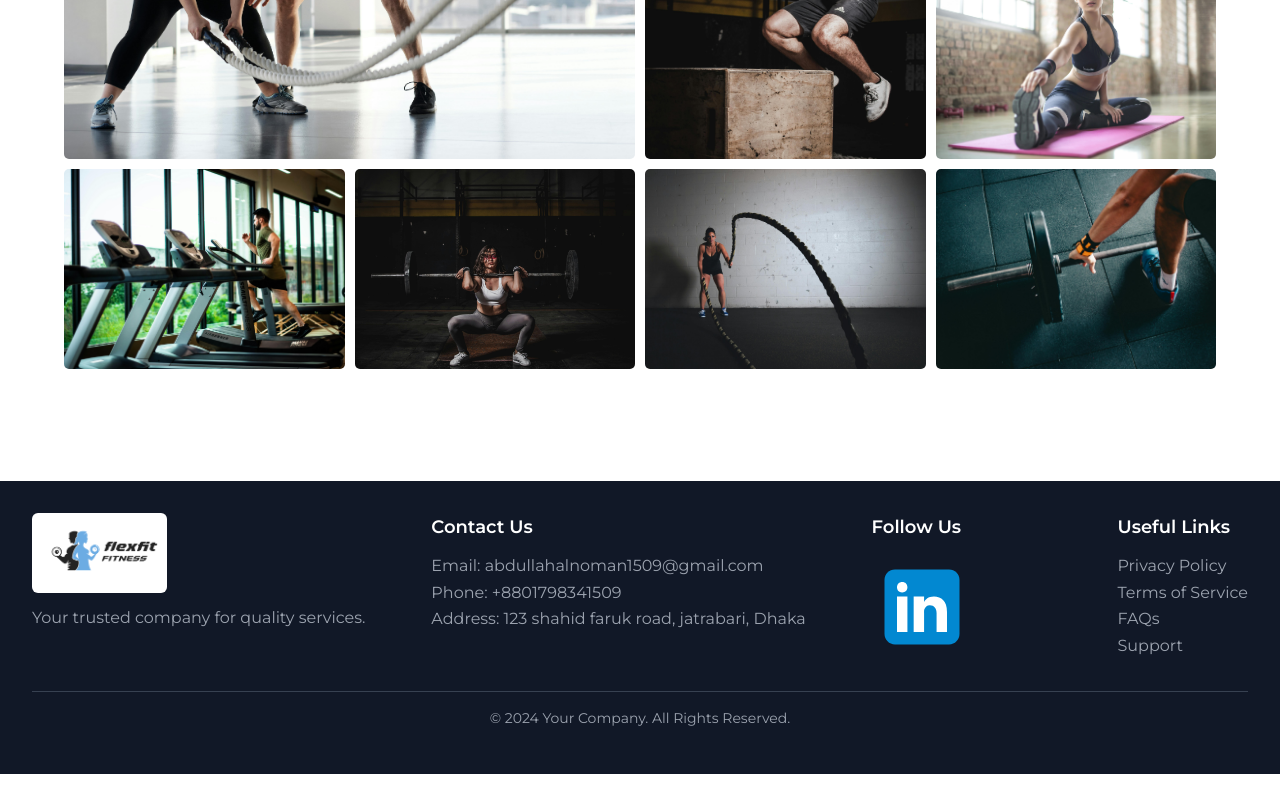
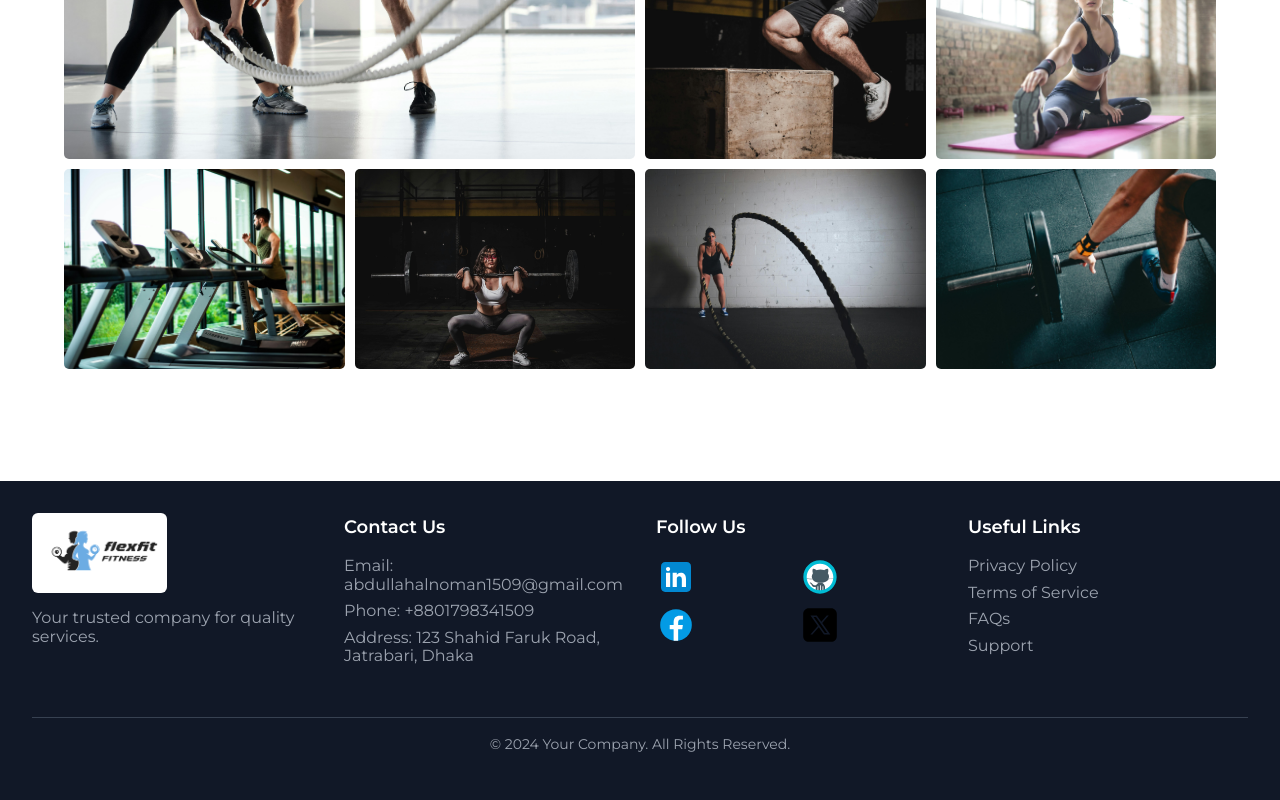
Before and after one commit to MIRNOMAN/FlexFit-Equipment-Accessories--client, a React (Vite) app: page / in a window 1280 px wide. Shown: the part 4402-5202 px from the top of the page. Before the commit the page ends 5176 px from the top, so only its background shows below. Built offline with nearby package versions, Linux system fonts and the light colour scheme.

Commit message:
create footer successfully

```diff
--- a/src/share/Footer.tsx
+++ b/src/share/Footer.tsx
@@ -2,10 +2,10 @@ import logo from "../assets/icons/navber_logo.png";
 
 const Footer = () => {
   return (
-    <footer className="bg-gray-900  px-8 text-gray-400 py-8">
-      <div className="container mx-auto flex flex-col md:flex-row justify-between items-start">
+    <footer className="bg-gray-900 px-8 text-gray-400 py-8">
+      <div className="container mx-auto grid grid-cols-1 md:grid-cols-2 lg:grid-cols-4 gap-8">
         {/* Logo Section */}
-        <div className="mb-6 md:mb-0">
+        <div className="mb-6">
           <img
             src={logo}
             alt="Company Logo"
@@ -17,26 +17,29 @@ const Footer = () => {
         </div>
 
         {/* Contact Information */}
-        <div className="mb-6 md:mb-0">
+        <div className="mb-6">
           <h4 className="text-lg text-white font-semibold mb-4">Contact Us</h4>
           <p className="mb-2">Email: abdullahalnoman1509@gmail.com</p>
           <p className="mb-2">Phone: +8801798341509</p>
           <p className="mb-2">
-            Address: 123 shahid faruk road, jatrabari, Dhaka
+            Address: 123 Shahid Faruk Road, Jatrabari, Dhaka
           </p>
         </div>
 
         {/* Social Media Links */}
-        <div className="mb-6 md:mb-0">
+        <div className="mb-6">
           <h4 className="text-lg text-white font-semibold mb-4">Follow Us</h4>
-          <div className="flex space-x-4">
-            <a href="#" className="text-blue-500 h-4 hover:text-white">
+          <div className="grid grid-cols-2 gap-2">
+            <a
+              href="https://www.linkedin.com/in/abdullah-al-noman-b154692a3"
+              className="text-blue-500 hover:text-white"
+            >
               <svg
                 xmlns="http://www.w3.org/2000/svg"
                 x="0px"
                 y="0px"
-                width="100"
-                height="100"
+                width="40"
+                height="40"
                 viewBox="0 0 48 48"
               >
                 <path
@@ -49,24 +52,75 @@ const Footer = () => {
                 ></path>
               </svg>
             </a>
-            <a href="#" className="text-blue-400 hover:text-white">
+            <a
+              href="https://github.com/MIRNOMAN"
+              className="text-blue-400 hover:text-white"
+            >
               <svg
-                className="w-6 h-6"
-                fill="currentColor"
-                viewBox="0 0 24 24"
                 xmlns="http://www.w3.org/2000/svg"
+                x="0px"
+                y="0px"
+                width="40"
+                height="40"
+                viewBox="0 0 48 48"
               >
-                <path d="M..." />
+                <path
+                  fill="#fff"
+                  d="M41,24c0,9.4-7.6,17-17,17S7,33.4,7,24S14.6,7,24,7S41,14.6,41,24z"
+                ></path>
+                <path
+                  fill="#455a64"
+                  d="M21 41v-5.5c0-.3.2-.5.5-.5s.5.2.5.5V41h2v-6.5c0-.3.2-.5.5-.5s.5.2.5.5V41h2v-5.5c0-.3.2-.5.5-.5s.5.2.5.5V41h1.8c.2-.3.2-.6.2-1.1V36c0-2.2-1.9-5.2-4.3-5.2h-2.5c-2.3 0-4.3 3.1-4.3 5.2v3.9c0 .4.1.8.2 1.1L21 41 21 41zM40.1 26.4C40.1 26.4 40.1 26.4 40.1 26.4c0 0-1.3-.4-2.4-.4 0 0-.1 0-.1 0-1.1 0-2.9.3-2.9.3-.1 0-.1 0-.1-.1 0-.1 0-.1.1-.1.1 0 2-.3 3.1-.3 1.1 0 2.4.4 2.5.4.1 0 .1.1.1.2C40.2 26.3 40.2 26.4 40.1 26.4zM39.8 27.2C39.8 27.2 39.8 27.2 39.8 27.2c0 0-1.4-.4-2.6-.4-.9 0-3 .2-3.1.2-.1 0-.1 0-.1-.1 0-.1 0-.1.1-.1.1 0 2.2-.2 3.1-.2 1.3 0 2.6.4 2.6.4.1 0 .1.1.1.2C39.9 27.1 39.9 27.2 39.8 27.2zM7.8 26.4c-.1 0-.1 0-.1-.1 0-.1 0-.1.1-.2.8-.2 2.4-.5 3.3-.5.8 0 3.5.2 3.6.2.1 0 .1.1.1.1 0 .1-.1.1-.1.1 0 0-2.7-.2-3.5-.2C10.1 26 8.6 26.2 7.8 26.4 7.8 26.4 7.8 26.4 7.8 26.4zM8.2 27.9c0 0-.1 0-.1-.1 0-.1 0-.1 0-.2.1 0 1.4-.8 2.9-1 1.3-.2 4 .1 4.2.1.1 0 .1.1.1.1 0 .1-.1.1-.1.1 0 0 0 0 0 0 0 0-2.8-.3-4.1-.1C9.6 27.1 8.2 27.9 8.2 27.9 8.2 27.9 8.2 27.9 8.2 27.9z"
+                ></path>
+                <path
+                  fill="#455a64"
+                  d="M14.2,23.5c0-4.4,4.6-8.5,10.3-8.5c5.7,0,10.3,4,10.3,8.5S31.5,31,24.5,31S14.2,27.9,14.2,23.5z"
+                ></path>
+                <path
+                  fill="#455a64"
+                  d="M28.6 16.3c0 0 1.7-2.3 4.8-2.3 1.2 1.2.4 4.8 0 5.8L28.6 16.3zM20.4 16.3c0 0-1.7-2.3-4.8-2.3-1.2 1.2-.4 4.8 0 5.8L20.4 16.3zM20.1 35.9c0 0-2.3 0-2.8 0-1.2 0-2.3-.5-2.8-1.5-.6-1.1-1.1-2.3-2.6-3.3-.3-.2-.1-.4.4-.4.5.1 1.4.2 2.1 1.1.7.9 1.5 2 2.8 2 1.3 0 2.7 0 3.5-.9L20.1 35.9z"
+                ></path>
+                <path
+                  fill="#00bcd4"
+                  d="M24,4C13,4,4,13,4,24s9,20,20,20s20-9,20-20S35,4,24,4z M24,40c-8.8,0-16-7.2-16-16S15.2,8,24,8 s16,7.2,16,16S32.8,40,24,40z"
+                ></path>
               </svg>
             </a>
-            <a href="#" className="text-pink-600 hover:text-white">
+            <a
+              href="https://www.facebook.com/mirr.noman"
+              className="text-pink-600 hover:text-white"
+            >
               <svg
-                className="w-6 h-6"
-                fill="currentColor"
-                viewBox="0 0 24 24"
                 xmlns="http://www.w3.org/2000/svg"
+                x="0px"
+                y="0px"
+                width="40"
+                height="40"
+                viewBox="0 0 48 48"
               >
-                <path d="M..." />
+                <path
+                  fill="#039be5"
+                  d="M24 5A19 19 0 1 0 24 43A19 19 0 1 0 24 5Z"
+                ></path>
+                <path
+                  fill="#fff"
+                  d="M26.572,29.036h4.917l0.772-4.995h-5.69v-2.73c0-2.075,0.678-3.915,2.619-3.915h3.119v-4.359c-0.548-0.074-1.707-0.236-3.897-0.236c-4.573,0-7.254,2.415-7.254,7.917v3.323h-4.701v4.995h4.701v13.729C22.089,42.905,23.032,43,24,43c0.875,0,1.729-0.08,2.572-0.194V29.036z"
+                ></path>
+              </svg>
+            </a>
+            <a
+              href="https://x.com/mirnoman27139"
+              className="text-pink-600 hover:text-white"
+            >
+              <svg
+                xmlns="http://www.w3.org/2000/svg"
+                x="0px"
+                y="0px"
+                width="40"
+                height="40"
+                viewBox="0 0 50 50"
+              >
+                <path d="M 11 4 C 7.134 4 4 7.134 4 11 L 4 39 C 4 42.866 7.134 46 11 46 L 39 46 C 42.866 46 46 42.866 46 39 L 46 11 C 46 7.134 42.866 4 39 4 L 11 4 z M 13.085938 13 L 21.023438 13 L 26.660156 21.009766 L 33.5 13 L 36 13 L 27.789062 22.613281 L 37.914062 37 L 29.978516 37 L 23.4375 27.707031 L 15.5 37 L 13 37 L 22.308594 26.103516 L 13.085938 13 z M 16.914062 15 L 31.021484 35 L 34.085938 35 L 19.978516 15 L 16.914062 15 z"></path>
               </svg>
             </a>
           </div>
```
